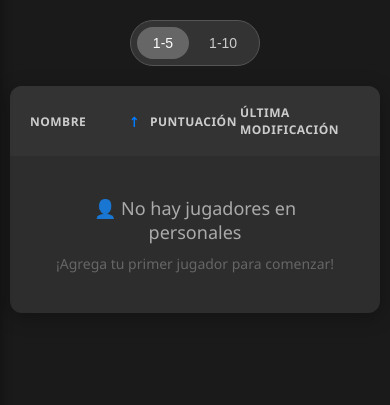
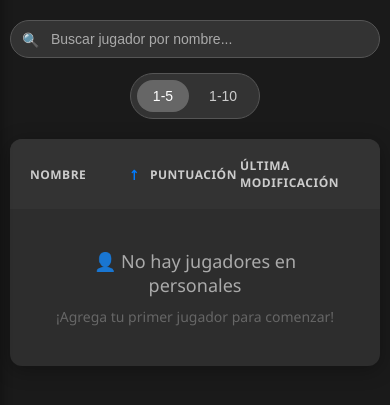
Before and after one commit to fedecarboni7/teams-optimizer, a FastAPI app: template templates/players_v2.html in a window 390 px wide. Shown: the part 120-525 px from the top of the page. Run offline with FastAPI, Linux system fonts and the light colour scheme; the template is opened without the code that fills it, so the values that code supplies are empty.

Commit message:
feat: Agregar funcionalidad de búsqueda de jugadores con filtrado en tiempo real

```diff
--- a/static/css/players_v2.css
+++ b/static/css/players_v2.css
@@ -253,6 +253,49 @@ body {
 
 .add-btn:hover {
     background-color: #555;
+}
+
+.search-container {
+    display: flex;
+    justify-content: center;
+    margin-bottom: 20px;
+}
+
+.search-box {
+    position: relative;
+    width: 100%;
+    max-width: 400px;
+}
+
+.search-box input {
+    width: 100%;
+    padding: 12px 20px 12px 45px;
+    background-color: #333;
+    border: 1px solid #555;
+    border-radius: 25px;
+    color: #ffffff;
+    font-size: 16px;
+    outline: none;
+    transition: border-color 0.3s, box-shadow 0.3s;
+}
+
+.search-box input:focus {
+    border-color: #666;
+    box-shadow: 0 0 0 3px rgba(102, 102, 102, 0.2);
+}
+
+.search-box input::placeholder {
+    color: #aaa;
+}
+
+.search-icon {
+    position: absolute;
+    left: 15px;
+    top: 50%;
+    transform: translateY(-50%);
+    color: #aaa;
+    font-size: 16px;
+    pointer-events: none;
 }
 
 .scale-selector {
@@ -684,6 +727,20 @@ body {
         padding: 10px;
     }
 
+    .search-container {
+        margin-bottom: 15px;
+    }
+
+    .search-box input {
+        padding: 10px 16px 10px 40px;
+        font-size: 14px;
+    }
+
+    .search-icon {
+        left: 12px;
+        font-size: 14px;
+    }
+
     .title {
         font-size: 24px;
     }
--- a/static/js/players_v2.js
+++ b/static/js/players_v2.js
@@ -3,6 +3,8 @@ let currentScale = 5;
 
 // Variables globales
 let players = [];
+let filteredPlayers = []; // Nueva variable para jugadores filtrados
+let searchTerm = ''; // Nueva variable para el término de búsqueda
 let loading = false;
 
 // Variables para ordenamiento
@@ -40,10 +42,44 @@ function sortPlayers(column) {
         currentSort.direction = 'asc';
     }
 
-    players.sort((a, b) => {
+    // Aplicar ordenamiento a los jugadores filtrados
+    applySortToFilteredPlayers();
+
+    loading = false; // Asegurar que no esté en estado de loading
+    renderPlayers();
+}
+
+// Función para cargar jugadores desde el backend
+async function loadPlayers() {
+    await loadPlayersForContext(currentClubId);
+}
+
+// Función para filtrar jugadores por nombre
+function filterPlayers() {
+    const searchInput = document.getElementById('player-search');
+    searchTerm = searchInput.value.toLowerCase().trim();
+
+    if (searchTerm === '') {
+        // Si no hay término de búsqueda, mostrar todos los jugadores
+        filteredPlayers = [...players];
+    } else {
+        // Filtrar jugadores por nombre
+        filteredPlayers = players.filter(player =>
+            player.name.toLowerCase().includes(searchTerm)
+        );
+    }
+
+    // Aplicar ordenamiento a los jugadores filtrados
+    applySortToFilteredPlayers();
+    renderPlayers();
+}
+
+// Función para aplicar ordenamiento a jugadores filtrados
+function applySortToFilteredPlayers() {
+    filteredPlayers.sort((a, b) => {
         let valueA, valueB;
 
-        switch (column) {
+        switch (currentSort.column) {
             case 'name':
                 valueA = a.name.toLowerCase();
                 valueB = b.name.toLowerCase();
@@ -68,14 +104,6 @@ function sortPlayers(column) {
         }
         return 0;
     });
-
-    loading = false; // Asegurar que no esté en estado de loading
-    renderPlayers();
-}
-
-// Función para cargar jugadores desde el backend
-async function loadPlayers() {
-    await loadPlayersForContext(currentClubId);
 }
 
 // Función para renderizar la lista de jugadores
@@ -97,20 +125,32 @@ function renderPlayers() {
 
     playersList.innerHTML = '';
 
-    if (players.length === 0) {
+    // Usar filteredPlayers en lugar de players
+    const playersToShow = filteredPlayers.length > 0 || searchTerm === '' ? filteredPlayers : [];
+
+    if (playersToShow.length === 0) {
         const contextName = currentClubId === 'my-players' ? 'personales' :
                           userClubs.find(club => club.id == currentClubId)?.name || 'de este club';
 
+        // Mostrar mensaje diferente si es por búsqueda o por falta de jugadores
+        const message = searchTerm !== '' ?
+            `🔍 No se encontraron jugadores con "${searchTerm}"` :
+            `👤 No hay jugadores en ${contextName}`;
+
+        const subMessage = searchTerm !== '' ?
+            'Intenta con otro término de búsqueda' :
+            '¡Agrega tu primer jugador para comenzar!';
+
         playersList.innerHTML = `
             <div style="text-align: center; padding: 40px;">
-                <div style="font-size: 18px; color: #aaa; margin-bottom: 10px;">👤 No hay jugadores en ${contextName}</div>
-                <div style="font-size: 14px; color: #666;">¡Agrega tu primer jugador para comenzar!</div>
+                <div style="font-size: 18px; color: #aaa; margin-bottom: 10px;">${message}</div>
+                <div style="font-size: 14px; color: #666;">${subMessage}</div>
             </div>
         `;
         return;
     }
 
-    players.forEach(player => {
+    playersToShow.forEach(player => {
         const playerRow = document.createElement('div');
         playerRow.className = 'player-row';
         playerRow.onclick = () => viewPlayer(player.id);
@@ -797,9 +837,21 @@ async function loadPlayersForContext(contextId) {
         if (!response.ok) throw new Error(`Error ${response.status}`);
         players = await response.json();
 
+        // Inicializar jugadores filtrados con todos los jugadores
+        filteredPlayers = [...players];
+
+        // Limpiar el buscador cuando cambia el contexto
+        const searchInput = document.getElementById('player-search');
+        if (searchInput) {
+            searchInput.value = '';
+            searchTerm = '';
+        }
+
         // Aplicar ordenamiento actual
         if (players.length > 0) {
-            sortPlayers(currentSort.column);
+            applySortToFilteredPlayers();
+            loading = false;
+            renderPlayers();
         } else {
             loading = false;
             renderPlayers();
@@ -807,6 +859,8 @@ async function loadPlayersForContext(contextId) {
     } catch (error) {
         loading = false;
         console.error('Error loading players for context:', error);
+        players = [];
+        filteredPlayers = [];
         renderPlayers(); // Mostrar error
     }
 }
--- a/templates/players_v2.html
+++ b/templates/players_v2.html
@@ -60,6 +60,13 @@
             </button>
         </div>
 
+        <div class="search-container">
+            <div class="search-box">
+                <input type="text" id="player-search" placeholder="Buscar jugador por nombre..." onkeyup="filterPlayers()">
+                <span class="search-icon">🔍</span>
+            </div>
+        </div>
+
         <div class="scale-selector">
             <div class="scale-toggle">
                 <button class="scale-option active" onclick="setScale(5)">1-5</button>
```
Also changed, not shown: TODO.md (+0 -25 lines).
